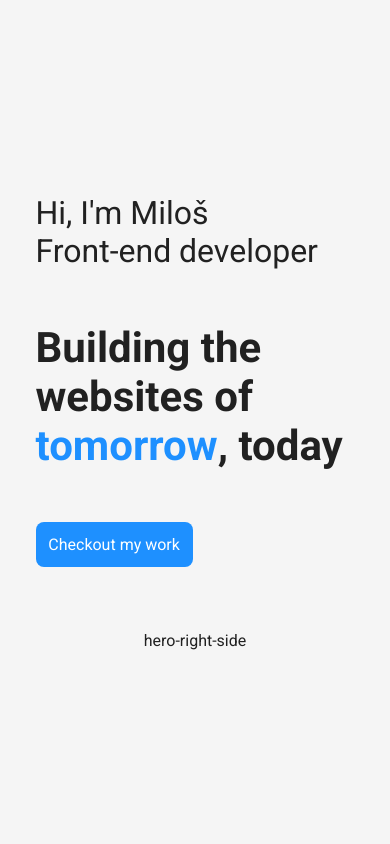
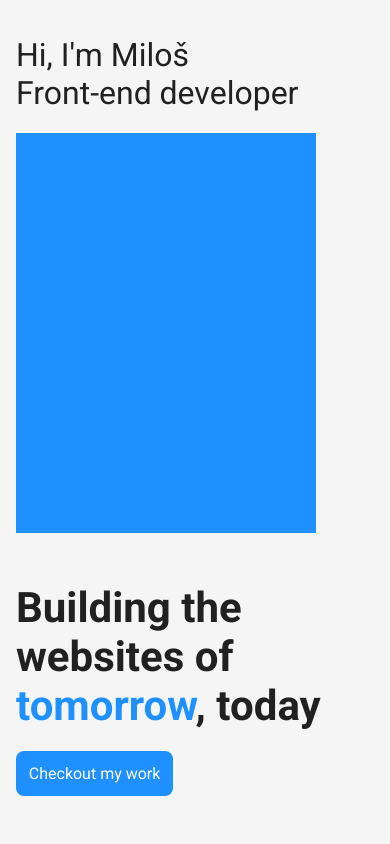
Before and after one commit to MilosIl/mines23, a React (Vite) app: page / in a window 390 px wide. Shown: the top 844 px of the page. Built offline with nearby package versions, Linux system fonts and the light colour scheme; the HTML template or start-up script is replaced by a standard one.

Commit message:
refactoring hero sectiong, setting media queries

```diff
--- a/src/App.css
+++ b/src/App.css
@@ -46,7 +46,7 @@ body {
 }
 
 .container {
-  max-width: 90%;
+  max-width:90%;
   padding-inline: 1em;
   margin-inline: auto;
   overflow: hidden;
@@ -81,3 +81,9 @@ body {
     --text-color: #212121;
   }
 }
+
+@media(max-width:400px){
+  .container{
+    max-width:100%;
+  }
+}
--- a/src/Components/About/About.tsx
+++ b/src/Components/About/About.tsx
@@ -35,6 +35,8 @@ const About: React.FC = () => {
   return (
     <section className="about-section" id="about">
       <h2>About me</h2>
+      <div className="about-text">
+
       <p>
         As a self-taught front-end web developer, I am happy to present my
         portfolio to you. I specialize in creating good visually pleasing and
@@ -62,6 +64,7 @@ const About: React.FC = () => {
         my skills and stay up-to-date with the latest web development
         technologies and trends.
       </p>
+      </div>
 
       <div className="card-container">
         <Card
--- a/src/Components/About/about.css
+++ b/src/Components/About/about.css
@@ -1,7 +1,7 @@
 .about-section {
   font-size: 1rem;
 }
-.about-section > p {
+.about-text > p {
   margin-block: 1em;
   line-height: 1.8;
 }
@@ -34,3 +34,8 @@
 .icons-container:hover > img:not(:hover) {
   transform: scale(0.9);
 }
+@media (max-width:786px){
+  .about-text > p {
+    margin-bottom:0;
+  }
+}
--- a/src/Components/Hero/Hero.tsx
+++ b/src/Components/Hero/Hero.tsx
@@ -1,4 +1,4 @@
-import './hero.css'
+import './hero.css';
 import { Link } from 'react-scroll';
 import useBlinkEffect from '../../Hooks/useBlinkEffect';
 
@@ -8,7 +8,7 @@ const Hero: React.FC = () => {
 
   return (
     <section className="hero-section" id="home">
-      <div className="hero-left-side">
+      <div className="hero-title">
         <p className="title">Hi, I'm Miloš</p>
         <p className="title">
           <span className="blinking-cursor" aria-label={selectedTitle}>
@@ -16,6 +16,8 @@ const Hero: React.FC = () => {
           </span>
           developer
         </p>
+      </div>
+      <div className="hero-highlight">
         <h1>
           Building the websites of <span className="highlight">tomorrow</span>,
           today
@@ -30,7 +32,7 @@ const Hero: React.FC = () => {
           Checkout my work
         </Link>
       </div>
-      <div className="hero-right-side">hero-right-side</div>
+      <div className="hero-img"></div>
     </section>
   );
 };
--- a/src/Components/Hero/hero.css
+++ b/src/Components/Hero/hero.css
@@ -1,38 +1,94 @@
 .hero-section {
-  display: flex;
-  justify-content: center;
-  gap: 4em;
-  align-items: center;
+  padding: 1em;
   height: 100vh;
+  display:grid;
+  grid-gap:1em;
+  grid-template-columns: repeat(2, 1fr);
+  grid-template-rows:repeat(3,auto);
 }
-.hero-left-section {
-  padding: 2em;
-}
+
 .title {
   font-size: 2rem;
 }
+
+.hero-title,
+.hero-highlight{
+
+  justify-self:left;
+  align-self:center;
+}
+
+.hero-title{
+  display:block;
+  grid-row: 1;
+  grid-column: 1;
+
+}
+
+.hero-highlight{
+  grid-row: 1 / span 2;
+  grid-column: 1 ;
+}
+
 .highlight {
   color: var(--primary-blue);
-  position: relative;
-}
-.highlight::after {
-  content: '';
-  position: absolute;
-  inset: 0;
 }
 
-.hero-right-section {
+.hero-img {
+  margin-top:2em;
+  grid-row: 1 / span 2;
+  grid-column: 2;
+  justify-self:center;
+  align-self:start;
+  width: 300px;
+  height: 400px;
+  background: var(--primary-blue);
 }
-
 .blinking-cursor::after {
   content: '|';
   animation: blink 700ms step-start infinite;
 }
 
 @media (max-width: 768px) {
-  .hero-section {
-    flex-direction: column;
+  .hero-section{
+    grid-template-columns:1fr;
+    grid-template-rows:repeat(2, auto);
+    height:50em;
   }
+  .hero-title{
+    grid-row:1;
+  }
+  .hero-img{
+    grid-column:1;
+    grid-row:2;
+    justify-self:left;
+    margin-top:0em;
+  }
+  .hero-highlight{
+    grid-row:3;
+  }
+  .hero-title,
+  .hero-highlight{
+    padding-left:0;
+    padding-top:0;
+  }
+}
+
+@media (max-width: 425px){
+  .hero-section{
+    padding:0;
+    padding-top:2em;
+    margin-bottom:3em;
+  }
+  h1{
+    margin-block:0.5em;
+  }
+}
+@media(max-width:280px){
+  .hero-section{
+    margin-bottom:7em;
+  }
+
 }
 
 @keyframes blink {
--- a/src/Components/Project/project.css
+++ b/src/Components/Project/project.css
@@ -52,6 +52,11 @@
   text-decoration: none;
   color: var(--text-color);
 }
+
+.project-links>a:nth-child(2):focus{
+  outline-offset:0.3em;
+}
+
 .project-links>a:nth-child(2):hover{
   text-decoration:underline;
   text-underline-offset:0.25em;
--- a/src/Layout/Navbar/navbar.css
+++ b/src/Layout/Navbar/navbar.css
@@ -76,7 +76,7 @@
     display: block;
     position: absolute;
     top: 0.5em;
-    right: 1em;
+    right: 0.625em;
     width: 1.25em;
     font-size: 1.8rem;
     cursor: pointer;
```
